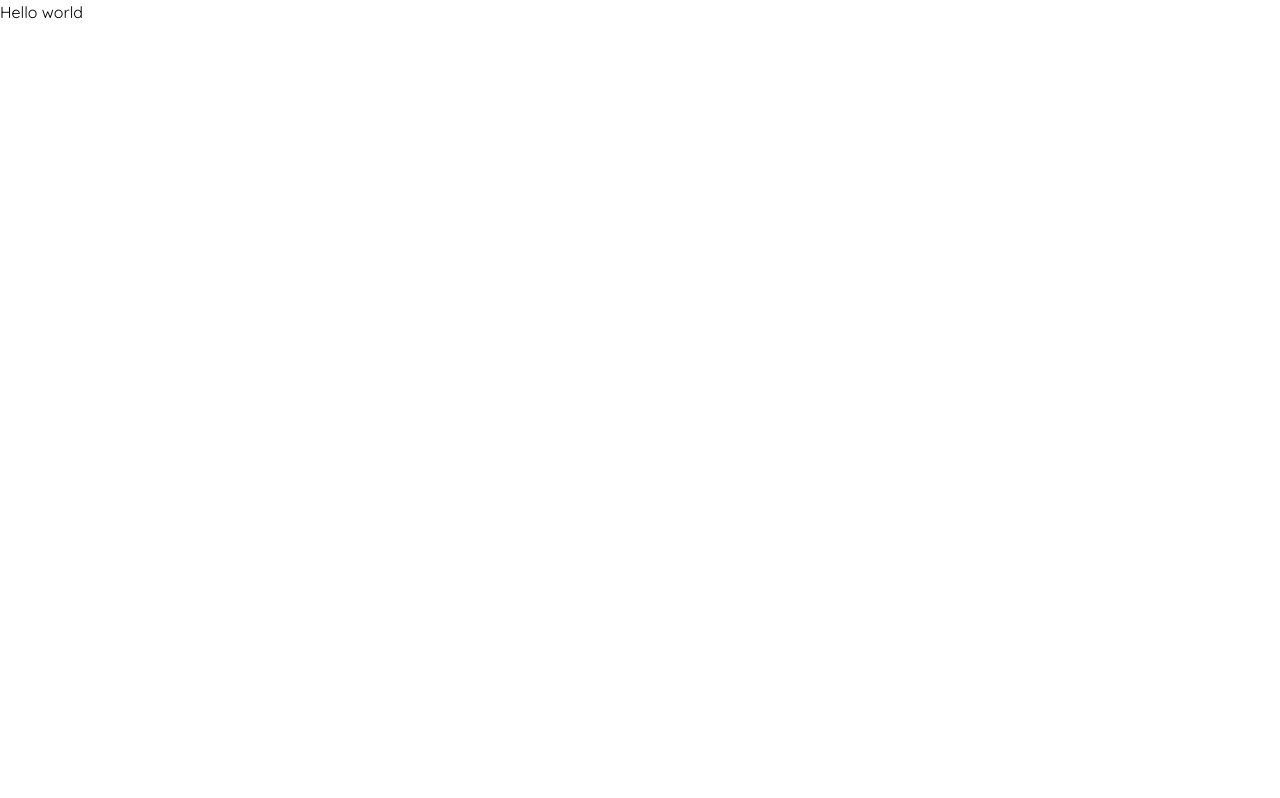
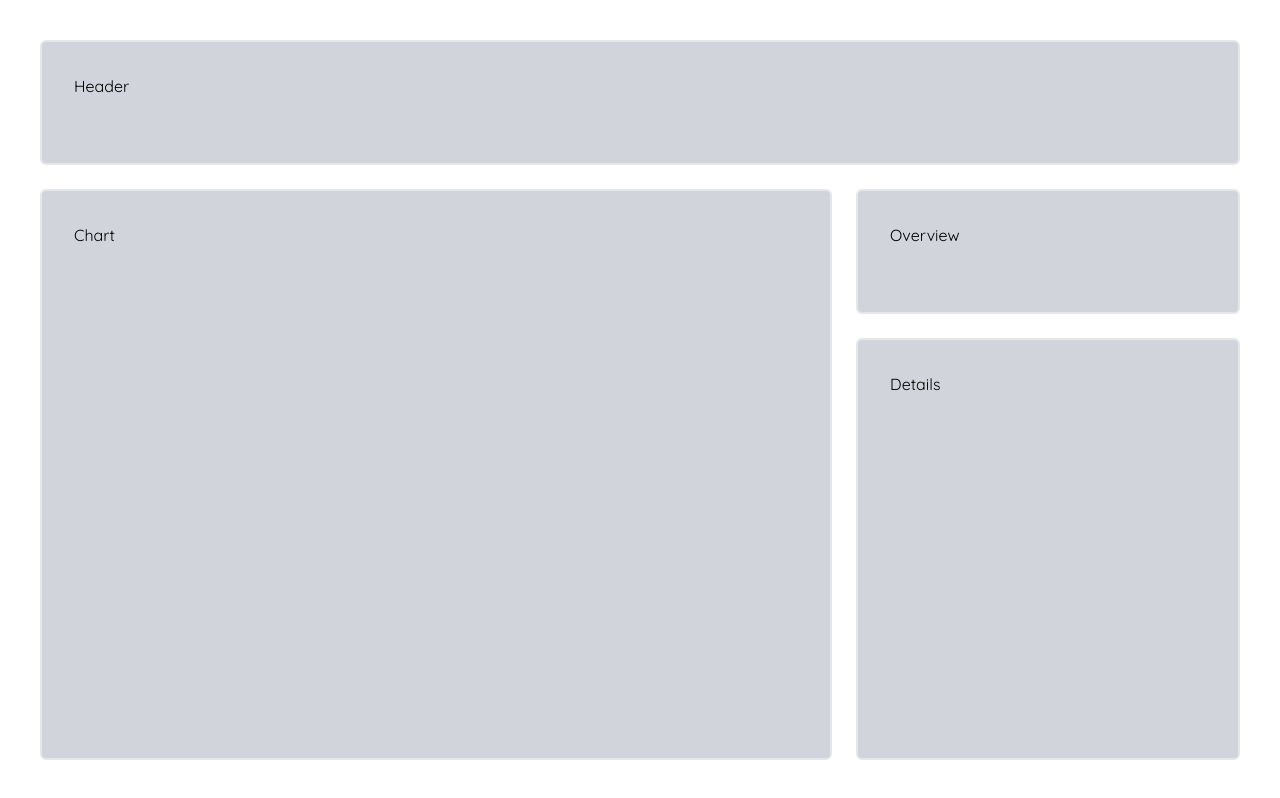
Before and after one commit to ash-fallon/asset-display-panel, a React (Create React App) app: page / in a window 1280 px wide. Built offline with nearby package versions, Linux system fonts and the light colour scheme.

Commit message:
Added SearchBar component with initial logic

```diff
--- a/src/App.js
+++ b/src/App.js
@@ -1,5 +1,7 @@
+import MainDisplay from './components/MainDisplay';
+
 const App = () => {
-  return <h1>Hello world</h1>;
+  return <MainDisplay />;
 };
 
 export default App;
--- a/src/components/MainDisplay.js
+++ b/src/components/MainDisplay.js
@@ -3,16 +3,16 @@ import Card from './Card';
 const MainDisplay = () => {
   return (
     <div className='h-screen grid grid-cols-1 md:grid-cols-2 xl:grid-cols-3 grid-rows-8 md:grid-rows-7 xl:grid-rows-5 auto-rows-fr gap-6 p-10 font-quicksand'>
-      <div>
+      <div className='col-span-1 md:col-span-2 xl:col-span-3 row-span-1'>
         <Card>Header</Card>
       </div>
-      <div>
+      <div className='md:col-span-2 row-span-4'>
         <Card>Chart</Card>
       </div>
       <div>
         <Card>Overview</Card>
       </div>
-      <div>
+      <div className='row-span-2 xl:row-span-3'>
         <Card>Details</Card>
       </div>
     </div>
--- /dev/null
+++ b/src/components/SearchBar.js
@@ -0,0 +1,21 @@
+import { useState } from 'react';
+
+import { dummySymbolLookupData } from '../constants/dummyData';
+
+const SearchBar = () => {
+  const [input, setInput] = useState(''); // Tracks search input
+  const [bestMatches, setBestMatches] = useState(dummySymbolLookupData.result); // Tracks returned matches from search
+
+  const clear = () => {
+    setInput('');
+    setBestMatches([]);
+  };
+
+  const bestMatchesHandler = () => {
+    setBestMatches(dummySymbolLookupData.result); // Dummy data for testing
+  };
+
+  return <div>SearchBar</div>;
+};
+
+export default SearchBar;
```
